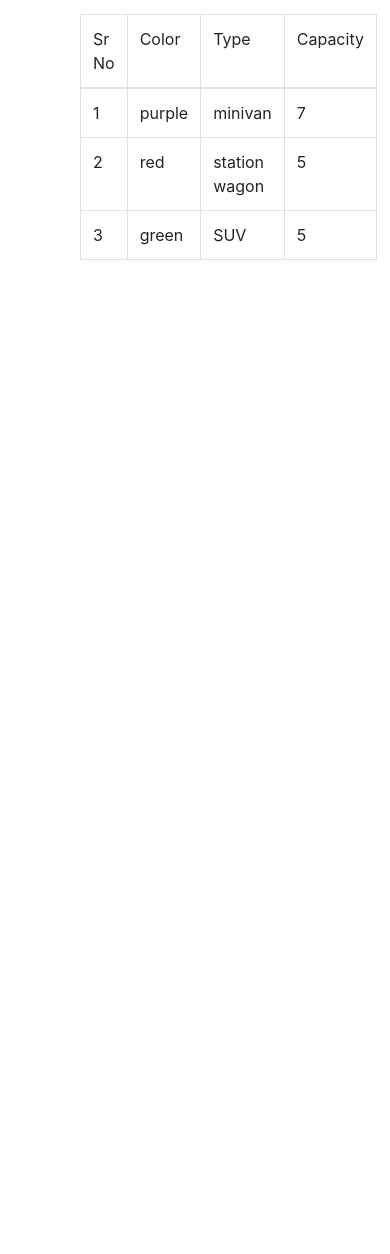
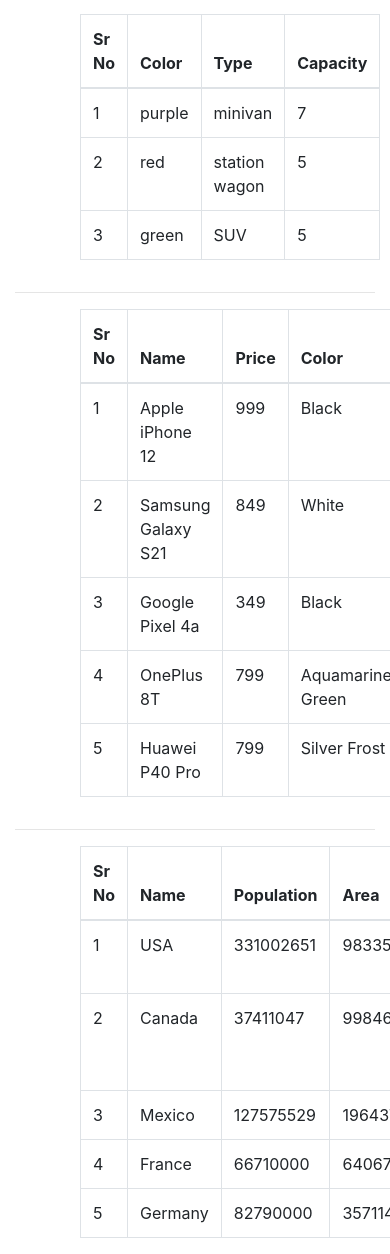
Before and after one commit to vrushalisoft/js-in-foreach, a plain HTML site: page index.html in a window 390 px wide. Shown: the part 2805-4059 px from the top of the page. Before the commit the page ends 3081 px from the top, so only its background shows below. Drawn offline with nearby package versions, Linux system fonts and the light colour scheme.

Commit message:
Mobiles and countries array example added

```diff
--- a/assets/js/app.js
+++ b/assets/js/app.js
@@ -223,3 +223,81 @@ cars.forEach(function(car, index){
                </tr>`
 })
 carInfo.innerHTML = result;
+
+var mobiles =
+[
+   { name: 'Apple iPhone 12', price: 999, color: 'Black', storage: 128, camera: 'Dual-lens' },
+   { name: 'Samsung Galaxy S21', price: 849, color: 'White', storage: 128, camera: 'Triple-lens' },
+   { name: 'Google Pixel 4a', price: 349, color: 'Black', storage: 64, camera: 'Single-lens' },
+   { name: 'OnePlus 8T', price: 799, color: 'Aquamarine Green', storage: 128, camera: 'Quad-lens' },
+   { name: 'Huawei P40 Pro', price: 799, color: 'Silver Frost', storage: 256, camera: 'Quad-lens' }
+ ]
+
+ var mobilesInfo = document.getElementById("mobilesInfo");
+ var result = '';
+
+ mobiles.forEach(function(mobile,index){
+         result += `<tr>
+                     <td>${1+index}</td>
+                     <td>${mobile.name}</td>
+                     <td>${mobile.price}</td>
+                     <td>${mobile.color}</td>
+                     <td>${mobile.storage}</td>
+                     <td>${mobile.camera}</td>
+                  </tr>`
+ })
+mobilesInfo.innerHTML = result;
+
+ var countries =
+ [
+   {
+       "name": "USA",
+       "population": 331002651,
+       "area": 9833520,
+       "capital": "Washington, D.C.",
+       "language": "English"
+   },
+   {
+       "name": "Canada",
+       "population": 37411047,
+       "area": 9984670,
+       "capital": "Ottawa",
+       "language": "English and French"
+   },
+   {
+       "name": "Mexico",
+       "population": 127575529,
+       "area": 1964375,
+       "capital": "Mexico City",
+       "language": "Spanish"
+   },
+   {
+       "name": "France",
+       "population": 66710000,
+       "area": 640679,
+       "capital": "Paris",
+       "language": "French"
+   },
+   {
+       "name": "Germany",
+       "population": 82790000,
+       "area": 357114,
+       "capital": "Berlin",
+       "language": "German"
+   }
+]
+
+var countriesInfo = document.getElementById("countriesInfo");
+var result = '';
+
+countries.forEach(function(country,index){
+        result += `<tr>
+                    <td>${1+index}</td>
+                    <td>${country.name}</td>
+                    <td>${country.population}</td>
+                    <td>${country.area}</td>
+                    <td>${country.capital}</td>
+                    <td>${country.language}</td>
+                 </tr>`
+})
+countriesInfo.innerHTML = result;
--- a/index.html
+++ b/index.html
@@ -4,7 +4,7 @@
     <meta charset="UTF-8">
     <meta http-equiv="X-UA-Compatible" content="IE=edge">
     <meta name="viewport" content="width=device-width, initial-scale=1.0">
-    <title>using foreach</title>
+    <title>Table using foreach</title>
     <link rel="stylesheet" href="https://cdn.jsdelivr.net/npm/bootstrap@4.6.2/dist/css/bootstrap.min.css" integrity="sha384-xOolHFLEh07PJGoPkLv1IbcEPTNtaed2xpHsD9ESMhqIYd0nLMwNLD69Npy4HI+N" crossorigin="anonymous">
 </head>
 <body>
@@ -106,9 +106,9 @@
                 <table class="table table-bordered">
                     <thead>
                         <tr>
-                            <td>Sr No</td>
-                            <td>Name</td>
-                            <td>Address</td>
+                            <th>Sr No</th>
+                            <th>Name</th>
+                            <th>Address</th>
                         </tr>
                     </thead>
                     <tbody id="paperInfo">
@@ -123,13 +123,53 @@
                 <table class="table table-bordered">
                     <thead>
                         <tr>
-                            <td>Sr No</td>
-                            <td>Color</td>
-                            <td>Type</td>
-                            <td>Capacity</td>
+                            <th>Sr No</th>
+                            <th>Color</th>
+                            <th>Type</th>
+                            <th>Capacity</th>
                         </tr>
                     </thead>
                     <tbody id="carsInfo">
+
+                    </tbody>
+                </table>
+            </div>
+        </div>
+        <hr>
+        <div class="row justify-content-center">
+            <div class="col-8">
+                <table class="table table-bordered">
+                    <thead>
+                        <tr>
+                            <th>Sr No</th>
+                            <th>Name</th>
+                            <th>Price</th>
+                            <th>Color</th>
+                            <th>Storage</th>
+                            <th>Camera</th>
+                        </tr>
+                    </thead>
+                    <tbody id="mobilesInfo">
+
+                    </tbody>
+                </table>
+            </div>
+        </div>
+        <hr>
+        <div class="row justify-content-center">
+            <div class="col-8">
+                <table class="table table-bordered">
+                    <thead>
+                        <tr>
+                            <th>Sr No</th>
+                            <th>Name</th>
+                            <th>Population</th>
+                            <th>Area</th>
+                            <th>Capital</th>
+                            <th>Language</th>
+                        </tr>
+                    </thead>
+                    <tbody id="countriesInfo">
 
                     </tbody>
                 </table>
```
